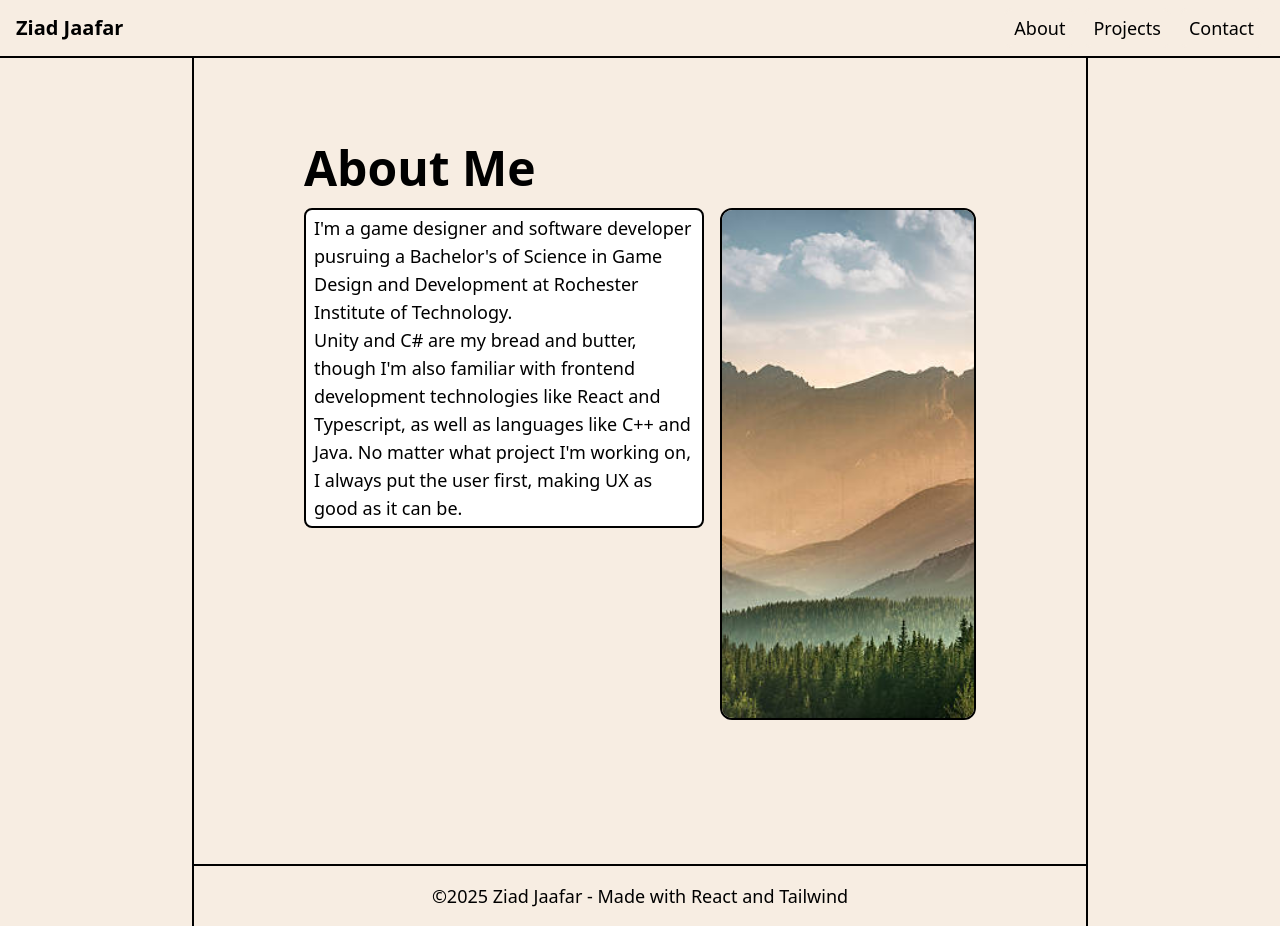
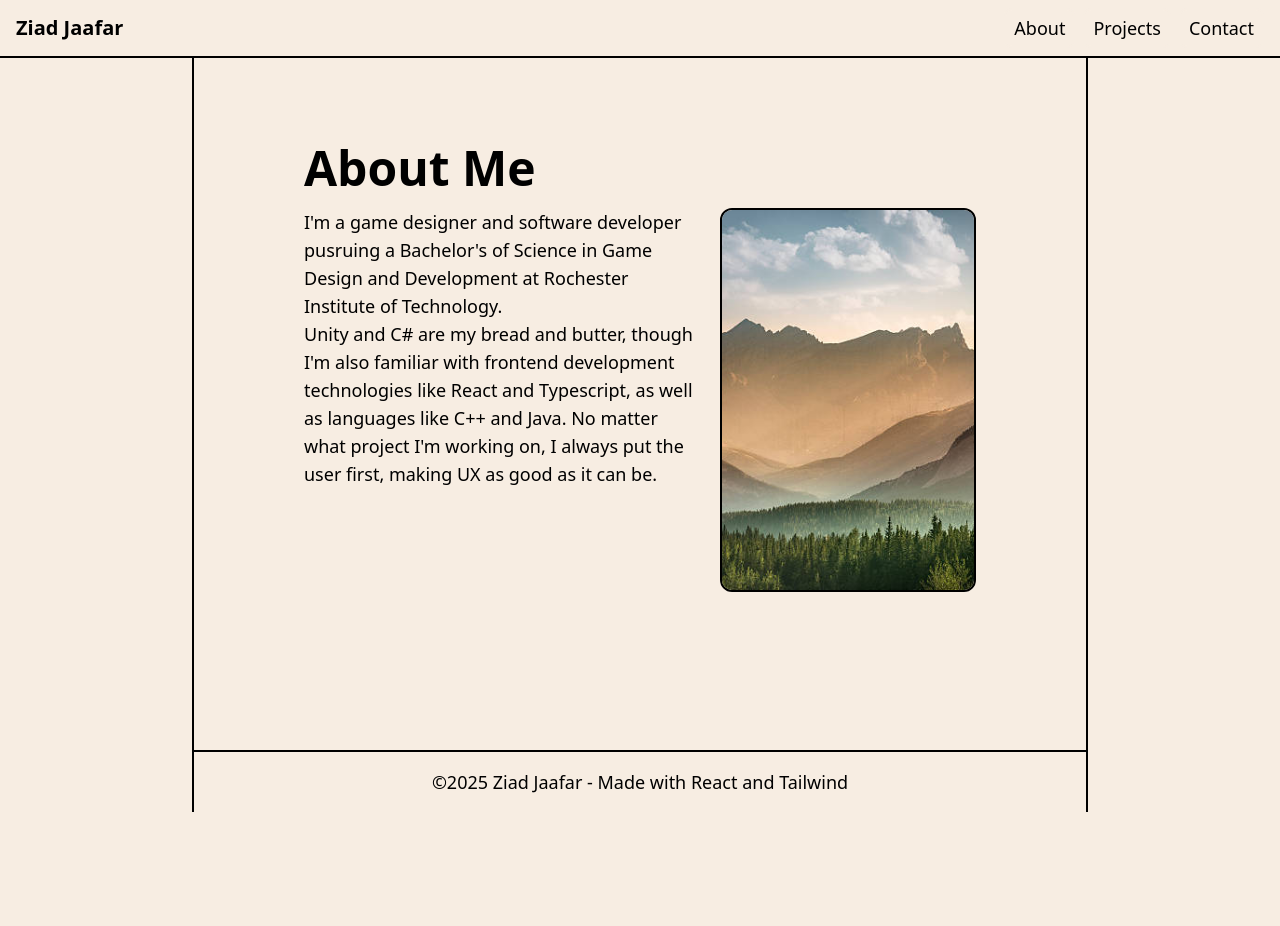
Before and after one commit to Ziad-J05/Portfolio-Site, a React (Vite) app: page /about in a window 1280 px wide. After the commit the page ends 812 px from the top, so only its background shows below. Built offline with nearby package versions, Linux system fonts and the light colour scheme.

Commit message:
tweaked about section

```diff
--- a/src/components/AboutSection.tsx
+++ b/src/components/AboutSection.tsx
@@ -11,7 +11,7 @@ export default function AboutSection({content}: {content: string[]}){
 
 
     return(
-        <div className="border-2 rounded-lg bg-white px-2 py-1 h-fit">
+        <div className="h-fit">
             {aboutText}
         </div>
     )
--- a/src/pages/AboutPage.tsx
+++ b/src/pages/AboutPage.tsx
@@ -24,7 +24,7 @@ export default function AboutPage() {
             <div className='flex gap-4'>
               <AboutSection content={aboutSectionContent}/>
               <img
-                className="block w-64 h-128 object-cover border-2 rounded-xl"
+                className="block w-64 h-96 object-cover border-2 rounded-xl"
                 src="/placeholder-photo.jpg"
               />
             </div>,
```
